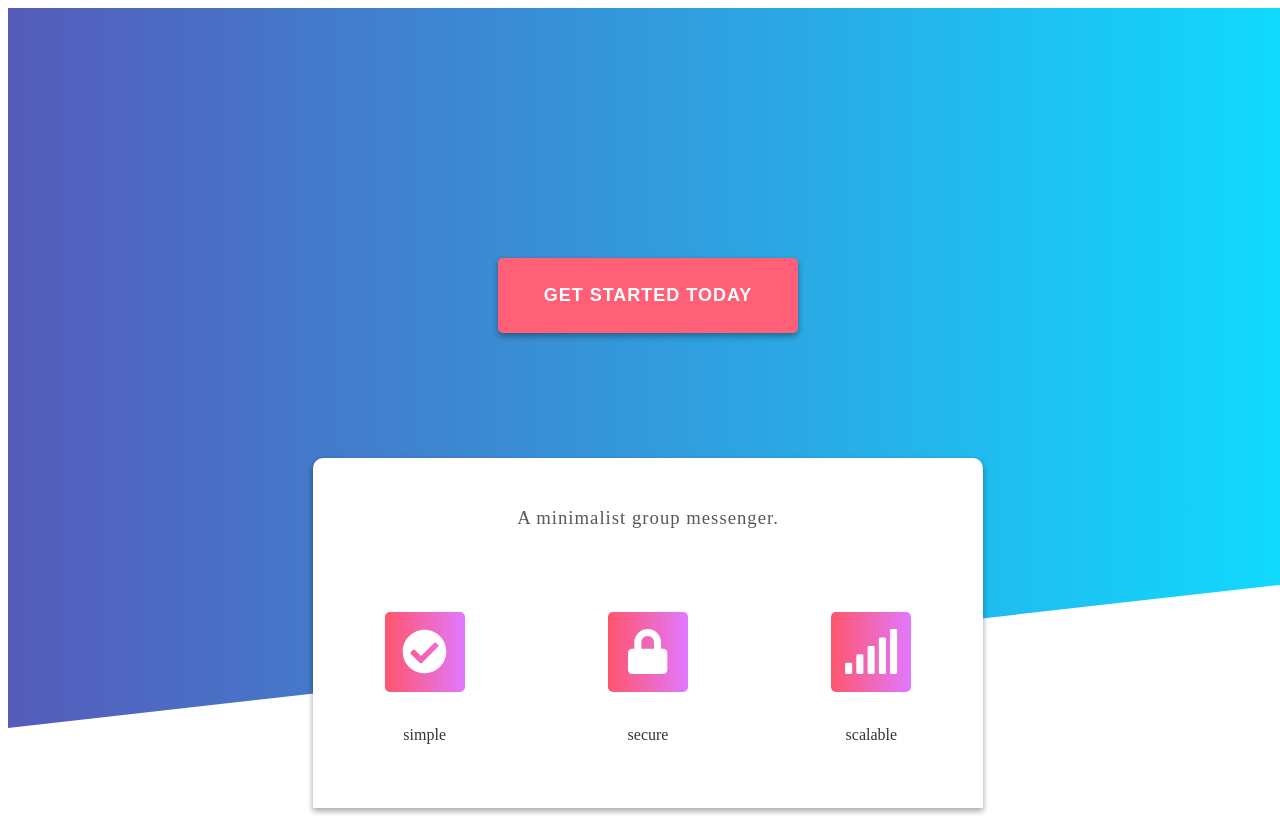
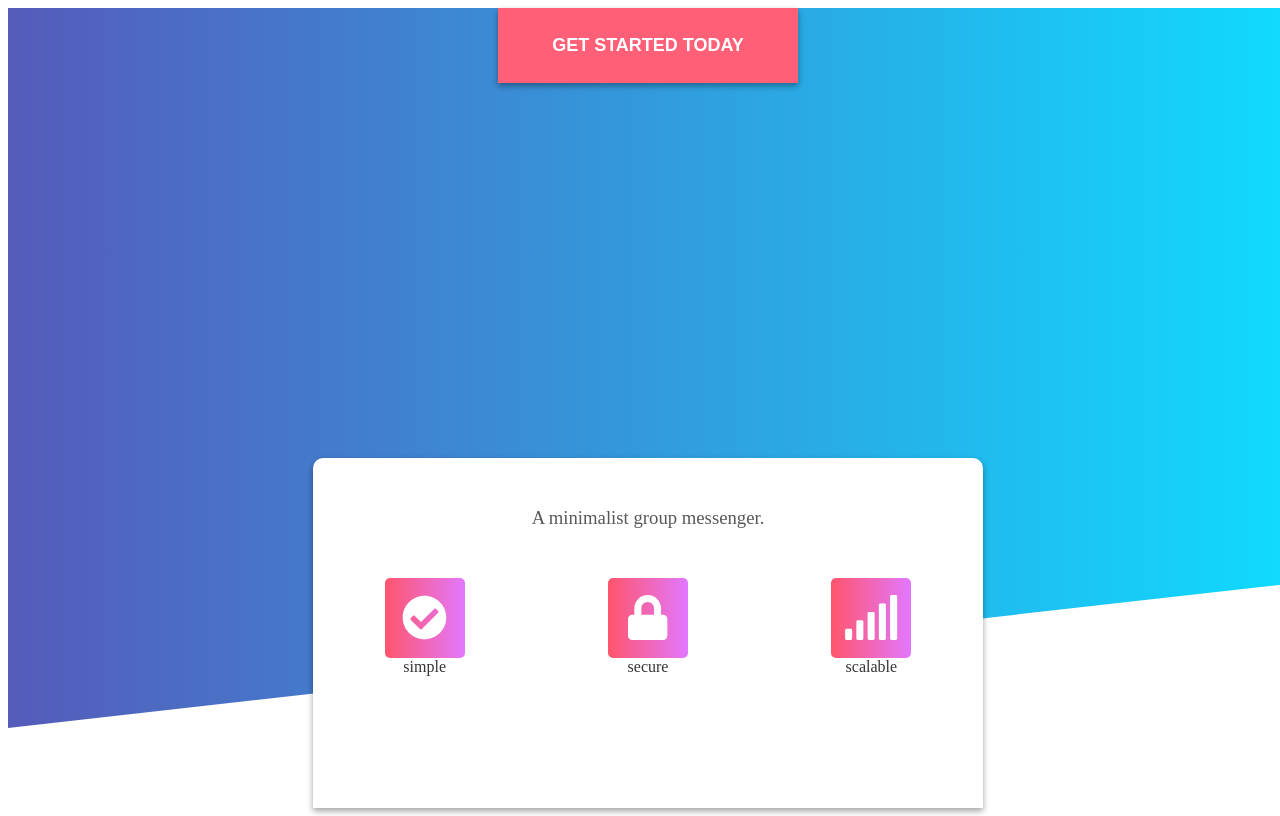
Before and after one commit to mattdevio/OrbitialLabs, a React app: page / in a window 1280 px wide. Built offline with nearby package versions, Linux system fonts and the light colour scheme; no server answers; the HTML template or start-up script is replaced by a standard one.

Commit message:
Moving to styled-components

```diff
--- a/package.json
+++ b/package.json
@@ -26,10 +26,12 @@
     "i": "0.3.6",
     "morgan": "1.9.0",
     "npm": "6.2.0",
+    "prop-types": "15.6.2",
     "pug": "2.0.3",
     "react": "16.4.1",
     "react-dom": "16.4.1",
     "socket.io": "2.1.1",
+    "styled-components": "3.3.3",
     "winston": "3.0.0"
   },
   "devDependencies": {
--- a/src/app.jsx
+++ /dev/null
@@ -1,16 +0,0 @@
-import React, { Component } from 'react';
-import SplashView from './components/splash';
-
-import { library } from '@fortawesome/fontawesome-svg-core';
-import { faCheckCircle, faLock, faSignal } from '@fortawesome/free-solid-svg-icons';
-
-library.add(faCheckCircle, faLock, faSignal);
-
-class App extends Component {
-
-  render() {
-    return <SplashView />;
-  }
-}
-
-export default App;
--- /dev/null
+++ b/src/components/ThreeIconGroup.jsx
@@ -0,0 +1,88 @@
+/*----------  Vendor Imports  ----------*/
+import React from 'react';
+import styled from 'styled-components';
+import { FontAwesomeIcon } from '@fortawesome/react-fontawesome';
+import PropTypes from 'prop-types';
+
+
+/*================================================
+=            ThreeIconGroup Component            =
+================================================*/
+
+const ThreeIconGroup = () => (
+  <ThreeIconContainer>
+    <SplashIcon
+      icon='check-circle'
+      label='simple'
+    />
+    <SplashIcon
+      icon='lock'
+      label='secure'
+    />
+    <SplashIcon
+      icon='signal'
+      label='scalable'
+    />
+  </ThreeIconContainer>
+);
+
+export default ThreeIconGroup;
+
+/*=====  End of ThreeIconGroup Component  ======*/
+
+const ThreeIconContainer = styled.div`
+  display: flex;
+  height: 200px;
+  justify-content: space-around;
+`;
+
+
+/*============================================
+=            SplashIcon Component            =
+============================================*/
+
+const SplashIcon = ({ icon, label }) => (
+  <SplashIconContainer>
+    <SplashGradient>
+      <StyledFontAwesomeIcon
+        icon={ icon }
+      />
+    </SplashGradient>
+    <IconDescription>
+      { label }
+    </IconDescription>
+  </SplashIconContainer>
+);
+
+SplashIcon.propTypes = {
+  icon: PropTypes.string.isRequired,
+  label: PropTypes.string.isRequired,
+};
+
+/*=====  End of SplashIcon Component  ======*/
+
+const SplashIconContainer = styled.div`
+  display: flex,
+  flex-direction: column,
+  justify-content: space-evenly,
+`;
+
+const SplashGradient = styled.div`
+  align-items: center;
+  background: linear-gradient(90deg, rgba(255,85,108,1) 0%, rgba(226,120,255,1) 100%);
+  border-radius: 5px;
+  display: flex;
+  height: 80px;
+  justify-content: center;
+  width: 80px;
+`;
+
+const StyledFontAwesomeIcon = styled(FontAwesomeIcon)`
+  color: #fff;
+  font-size: 45px;
+`;
+
+const IconDescription = styled.div`
+  color: #353535;
+  text-align: center;
+`;
--- a/src/components/splash/index.jsx
+++ /dev/null
@@ -1,82 +0,0 @@
-import React, { Component } from 'react';
-import { FontAwesomeIcon } from '@fortawesome/react-fontawesome';
-import {
-  backgroundGradient,
-  mainLayout,
-  centerStack,
-  buttonContainer,
-  actionButton,
-  descriptionContainer,
-  descriptionHeader,
-  iconContainer,
-  iconSingle,
-  iconBackground,
-  fontAwesome,
-  iconDescription,
-} from './style';
-
-class SplashView extends Component {
-
-  render() {
-    return (
-
-      <main style={mainLayout}>
-
-        {/* Large gradient background */}
-        <section style={backgroundGradient}></section>
-
-        <section style={centerStack}>
-
-          {/* Call to action */}
-          <article style={buttonContainer}>
-            <button style={actionButton}>
-              GET STARTED TODAY
-            </button>
-          </article>
-
-          {/* Description card */}
-          <article style={descriptionContainer}>
-
-            <h3 style={descriptionHeader}>
-              A minimalist group messenger.
-            </h3>
-
-            {/* List of description icons */}
-            <section style={iconContainer}>
-
-              <div style={iconSingle}>
-                <div style={iconBackground}>
-                  <FontAwesomeIcon
-                    icon='check-circle'
-                    style={fontAwesome} />
-                </div>
-                <div style={iconDescription}>simple</div>
-              </div>
-
-              <div style={iconSingle}>
-                <div style={iconBackground}>
-                  <FontAwesomeIcon
-                    icon='lock'
-                    style={fontAwesome} />
-                </div>
-                <div style={iconDescription}>secure</div>
-              </div>
-
-              <div style={iconSingle}>
-                <div style={iconBackground}>
-                  <FontAwesomeIcon
-                    icon='signal'
-                    style={fontAwesome} />
-                </div>
-                <div style={iconDescription}>scalable</div>
-              </div>
-            </section>
-
-          </article>
-        </section>
-      </main>
-    );
-  }
-}
-
-export default SplashView;
--- a/src/components/splash/style.js
+++ /dev/null
@@ -1,92 +0,0 @@
-export const mainLayout = {
-  display: 'flex',
-  justifyContent: 'center',
-  height: '100vh',
-  width: '100vw',
-};
-
-export const backgroundGradient = {
-  background: 'linear-gradient(90deg, rgba(85,91,186,1) 0%, rgba(16,218,255,1) 100%)',
-  clipPath: 'polygon(0 0, 6000px 0, 1600px 75%, 0 100%)',
-  height: '90%',
-  position: 'absolute',
-  width: '100%',
-};
-
-export const centerStack = {
-  alignItems: 'center',
-  display: 'flex',
-  flexDirection: 'column',
-  justifyContent: 'space-between',
-  position: 'relative',
-};
-
-export const buttonContainer = {
-  alignItems: 'flex-end',
-  height: 325,
-  display: 'flex',
-};
-
-export const actionButton = {
-  background: '#FF6077',
-  border: '0',
-  boxShadow: '0 3px 6px rgba(0,0,0,0.16), 0 3px 6px rgba(0,0,0,0.23)',
-  borderRadius: 5,
-  color: '#fff',
-  fontSize: 18,
-  fontWeight: 700,
-  height: 75,
-  letterSpacing: 1,
-  width: 300,
-};
-
-export const descriptionContainer = {
-  alignSelf: 'flex-end',
-  background: '#fff',
-  boxShadow: '0 3px 6px rgba(0,0,0,0.16), 0 3px 6px rgba(0,0,0,0.23)',
-  borderRadius: '10px 10px 0 0',
-  display: 'flex',
-  flexDirection: 'column',
-  height: 350,
-  justifyContent: 'space-evenly',
-  width: 670,
-};
-
-export const descriptionHeader = {
-  color: '#585858',
-  fontWeight: 300,
-  letterSpacing: 1,
-  textAlign: 'center',
-};
-
-export const iconContainer = {
-  display: 'flex',
-  height: 200,
-  justifyContent: 'space-around',
-};
-
-export const iconSingle = {
-  display: 'flex',
-  flexDirection: 'column',
-  justifyContent: 'space-evenly',
-};
-
-export const iconBackground = {
-  alignItems: 'center',
-  background: 'linear-gradient(90deg, rgba(255,85,108,1) 0%, rgba(226,120,255,1) 100%)',
-  borderRadius: 5,
-  display: 'flex',
-  height: 80,
-  justifyContent: 'center',
-  width: 80,
-};
-
-export const fontAwesome = {
-  color: '#fff',
-  fontSize: 45,
-};
-
-export const iconDescription = {
-  color: '#353535',
-  textAlign: 'center',
-};
--- a/src/index.jsx
+++ b/src/index.jsx
@@ -1,25 +1,17 @@
 /*----------  Vendor Imports  ----------*/
 import React from 'react';
 import { render } from 'react-dom';
-import App from './app';
-import axios from 'axios';
-import io from 'socket.io-client';
+import { library } from '@fortawesome/fontawesome-svg-core';
+import { faCheckCircle, faLock, faSignal } from '@fortawesome/free-solid-svg-icons';
 
 /*----------  Custom Imports  ----------*/
+import Landing from './screens/Landing';
 
-// Test React
+/*----------  Setup  ----------*/
+library.add(faCheckCircle, faLock, faSignal);
+
+// Mount React on the HTML '#root' Node
 render(
-  <App />,
+  <Landing />,
   document.getElementById('root'),
 );
-
-// Test Axios
-axios.get('/api')
-  .then(response => console.log(response.data.message))
-  .catch(err => console.log(err));
-
-// Test Sockets
-const socket = io('http://localhost:3000' , {path: '/chat'});
-socket.on('ack', (data) => {
-  console.log(data);
-});
--- /dev/null
+++ b/src/screens/Landing.jsx
@@ -0,0 +1,94 @@
+/*----------  Vendor Imports  ----------*/
+import React from 'react';
+import styled from 'styled-components';
+
+/*----------  Custom Imports  ----------*/
+import ThreeIconGroup from '../components/ThreeIconGroup';
+
+/*=========================================
+=            Landing Component            =
+=========================================*/
+
+const Landing = () => (
+  <LandingMainContainer>
+    <BackgroundGradient />
+    <CenterStack>
+      <CTAContainer>
+        <CallButton />
+      </CTAContainer>
+      <DescriptionContainer>
+        <DescriptionHeader />
+        <ThreeIconGroup />
+      </DescriptionContainer>
+    </CenterStack>
+  </LandingMainContainer>
+);
+
+export default Landing;
+
+/*=====  End of Landing Component  ======*/
+
+const LandingMainContainer = styled.main`
+  display: flex;
+  justify-content: center;
+  height: 100vh;
+  width: 100vw;
+`;
+
+const BackgroundGradient = styled.div`
+  background: linear-gradient(90deg, rgba(85,91,186,1) 0%, rgba(16,218,255,1) 100%);
+  clip-path: polygon(0 0, 6000px 0, 1600px 75%, 0 100%);
+  height: 90%;
+  position: absolute;
+  width: 100%;
+`;
+
+const CenterStack = styled.div`
+  align-items: center;
+  display: flex;
+  flex-direction: column;
+  justify-content: space-between;
+  position: relative;
+`;
+
+const CTAContainer = styled.div`
+  align-items: flex-end;
+  height: 325;
+  display: flex;
+`;
+
+const CallButton = styled.button.attrs({
+  children: 'GET STARTED TODAY',
+})`
+  background: #FF6077;
+  border: 0;
+  box-shadow: 0 3px 6px rgba(0,0,0,0.16), 0 3px 6px rgba(0,0,0,0.23);
+  border-radius: 5;
+  color: #fff;
+  font-size: 18px;
+  font-weight: 700;
+  height: 75px;
+  letter-spacing: 1;
+  width: 300px;
+`;
+
+const DescriptionContainer = styled.article`
+  align-self: flex-end;
+  background: #fff;
+  box-shadow: 0 3px 6px rgba(0,0,0,0.16), 0 3px 6px rgba(0,0,0,0.23);
+  border-radius: 10px 10px 0 0;
+  display: flex;
+  flex-direction: column;
+  height: 350px;
+  justify-content: space-evenly;
+  width: 670px;
+`;
+
+const DescriptionHeader = styled.h3.attrs({
+  children: 'A minimalist group messenger.',
+})`
+  color: #585858;
+  font-weight: 300;
+  letterSpacing: 1;
+  text-align: center;
+`;
```
Also changed, not shown: 1 other file (tests, documents, lock files or other folders).
